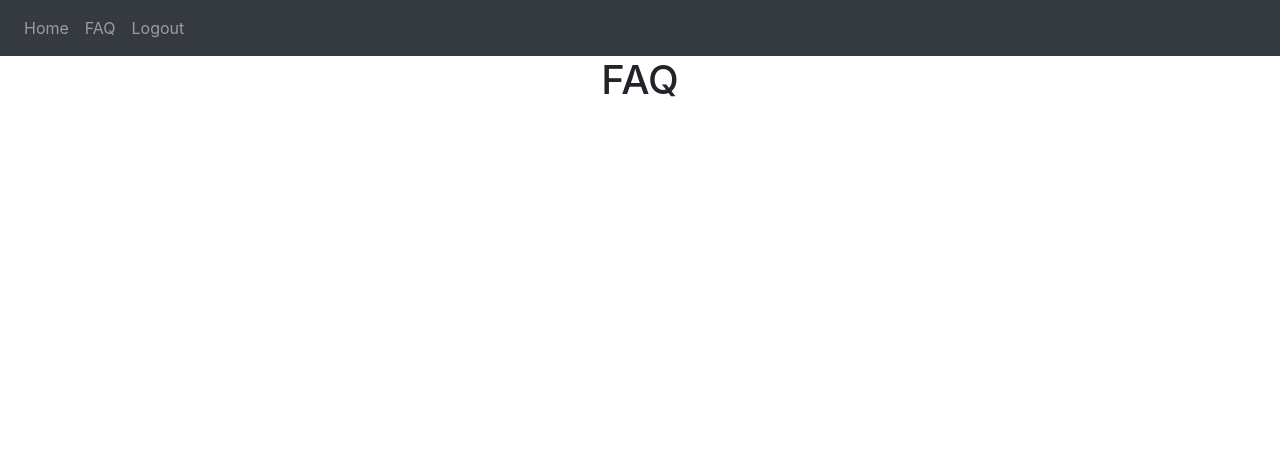
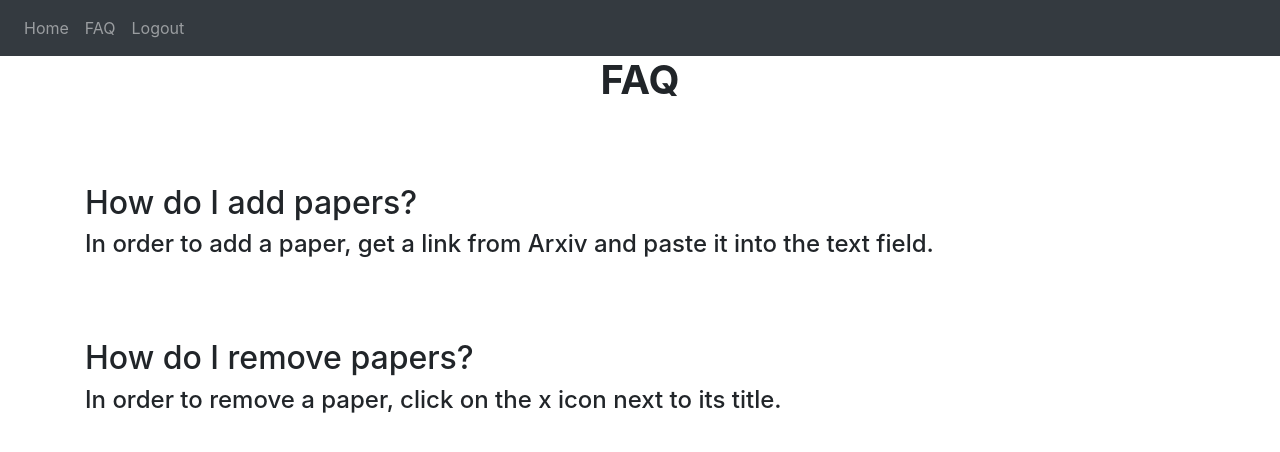
Before and after one commit to G-Chist/research_paper_tracker, a Flask app: page /faq in a window 1280 px wide. Shown: the top 452 px of the page. Run offline with Flask 3, Linux system fonts and the light colour scheme; the visitor is signed in with stand-in values (Sample User, id 1); some libraries are stand-ins or nearby versions.

Commit message:
Basic FAQ

```diff
--- a/website/static/styles.css
+++ b/website/static/styles.css
@@ -54,7 +54,13 @@
 
 .text-faq-container {
   width: 100%;
-  display: flex;
-  justify-content: center; /* Horizontal centering */
   margin: 3vh 0vw 3vh 0vw;  /* Top, right, bottom, left margin */
 }
+
+.faq-title {
+  margin: 10vh 0vw 1vh 0vw;  /* Top, right, bottom, left margin */
+}
+
+.faq-answer {
+  margin: 1vh 0vw 1vh 0vw;  /* Top, right, bottom, left margin */
+}
--- a/website/templates/faq.html
+++ b/website/templates/faq.html
@@ -3,8 +3,13 @@
 {% extends "base.html" %} {% block title %}FAQ{% endblock %}
 
 {% block content %}
-<div align="center"><h1>FAQ</h1></div>
+<div align="center"><h1><b>FAQ</b></h1></div>
 
-<div align="center" class="container-homepage">
+<div class="text-faq-container">
+    <h2 class="faq-title">How do I add papers?</h2>
+    <h4 class="faq-answer">In order to add a paper, get a link from Arxiv and paste it into the text field.</h4>
+
+    <h2 class="faq-title">How do I remove papers?</h2>
+    <h4 class="faq-answer">In order to remove a paper, click on the x icon next to its title.</h4>
 </div>
 {% endblock %}
```
